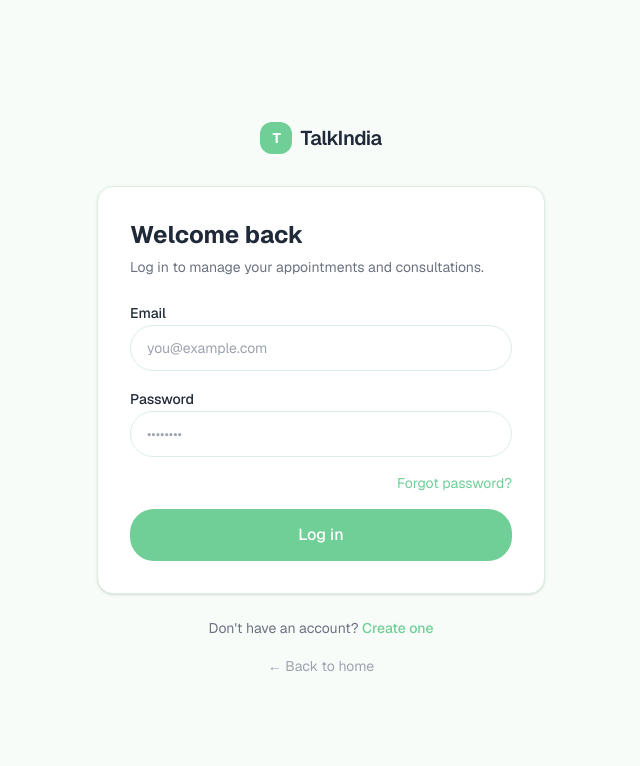
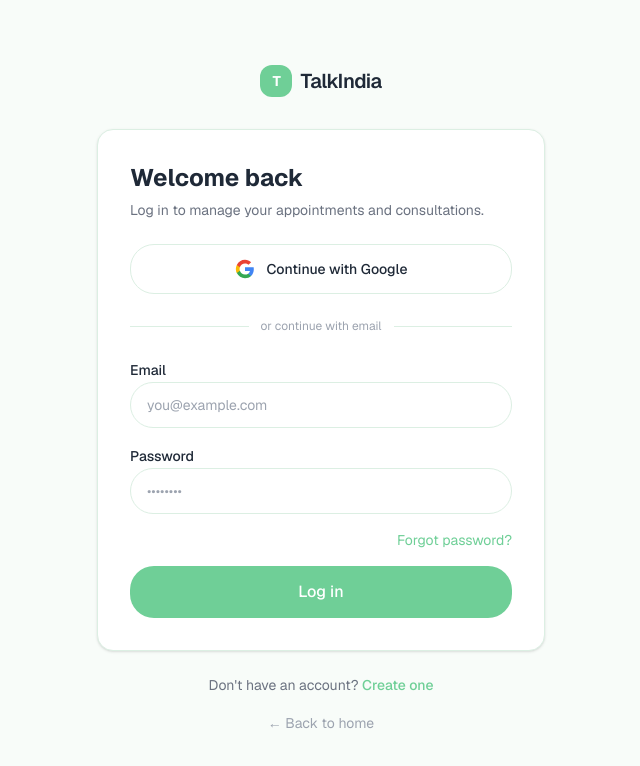
Before and after one commit to chholebhature1/Tki, a Next.js app: page /login in a window 1280 px wide. Shown: the top 766 px of the page, without its empty margins (319-959 px from the left). Built offline with nearby package versions, Linux system fonts and the light colour scheme.

Commit message:
feat(auth): implement Google OAuth

```diff
--- a/src/app/(auth)/login/page.tsx
+++ b/src/app/(auth)/login/page.tsx
@@ -1,5 +1,5 @@
 import Link from "next/link";
-import { AuthCard, LoginForm } from "@/features/auth";
+import { AuthCard, LoginForm, GoogleSignInButton } from "@/features/auth";
 
 export const metadata = {
   title: "Log In",
@@ -19,7 +19,20 @@ export default function LoginPage() {
         </p>
       }
     >
-      <LoginForm />
+      <div className="space-y-6">
+        <GoogleSignInButton />
+
+        <div className="relative">
+          <div className="absolute inset-0 flex items-center">
+            <div className="w-full border-t border-border" />
+          </div>
+          <div className="relative flex justify-center text-xs">
+            <span className="bg-white px-3 text-muted">or continue with email</span>
+          </div>
+        </div>
+
+        <LoginForm />
+      </div>
     </AuthCard>
   );
 }
--- a/src/app/(auth)/register/page.tsx
+++ b/src/app/(auth)/register/page.tsx
@@ -1,5 +1,5 @@
 import Link from "next/link";
-import { AuthCard, RegisterForm } from "@/features/auth";
+import { AuthCard, RegisterForm, GoogleSignInButton } from "@/features/auth";
 
 export const metadata = {
   title: "Create Account",
@@ -19,7 +19,20 @@ export default function RegisterPage() {
         </p>
       }
     >
-      <RegisterForm />
+      <div className="space-y-6">
+        <GoogleSignInButton />
+
+        <div className="relative">
+          <div className="absolute inset-0 flex items-center">
+            <div className="w-full border-t border-border" />
+          </div>
+          <div className="relative flex justify-center text-xs">
+            <span className="bg-white px-3 text-muted">or register with email</span>
+          </div>
+        </div>
+
+        <RegisterForm />
+      </div>
     </AuthCard>
   );
 }
--- /dev/null
+++ b/src/features/auth/actions/oauth.actions.ts
@@ -0,0 +1,26 @@
+"use server";
+
+import { createServerSupabaseClient } from "@/lib/supabase/server";
+import { redirect } from "next/navigation";
+
+export async function signInWithGoogle() {
+  const supabase = await createServerSupabaseClient();
+  const siteUrl = process.env.NEXT_PUBLIC_SITE_URL || "http://localhost:3000";
+
+  const { data, error } = await supabase.auth.signInWithOAuth({
+    provider: "google",
+    options: {
+      redirectTo: `${siteUrl}/auth/callback?next=/dashboard`,
+    },
+  });
+
+  if (error) {
+    return { success: false, error: "Could not connect to Google. Please try again." };
+  }
+
+  if (data.url) {
+    redirect(data.url);
+  }
+
+  return { success: false, error: "Could not initiate Google sign-in." };
+}
--- /dev/null
+++ b/src/features/auth/components/google-sign-in-button.tsx
@@ -0,0 +1,63 @@
+"use client";
+
+import { useState } from "react";
+import { signInWithGoogle } from "../actions/oauth.actions";
+
+export function GoogleSignInButton() {
+  const [loading, setLoading] = useState(false);
+  const [error, setError] = useState("");
+
+  async function handleClick() {
+    setLoading(true);
+    setError("");
+
+    try {
+      const result = await signInWithGoogle();
+      if (result && !result.success) {
+        setError(result.error || "Sign-in failed.");
+        setLoading(false);
+      }
+    } catch {
+      setError("Something went wrong. Please try again.");
+      setLoading(false);
+    }
+  }
+
+  return (
+    <div>
+      <button
+        type="button"
+        onClick={handleClick}
+        disabled={loading}
+        className="flex w-full items-center justify-center gap-3 rounded-xl border border-border bg-white px-6 py-3.5 text-sm font-medium text-text transition-all hover:border-primary/30 hover:shadow-sm disabled:cursor-not-allowed disabled:opacity-60 focus-visible:outline-none focus-visible:ring-2 focus-visible:ring-primary focus-visible:ring-offset-2"
+      >
+        {loading ? (
+          <span className="h-4 w-4 animate-spin rounded-full border-2 border-text/20 border-t-text" />
+        ) : (
+          <svg className="h-5 w-5" viewBox="0 0 24 24" aria-hidden="true">
+            <path
+              d="M22.56 12.25c0-.78-.07-1.53-.2-2.25H12v4.26h5.92c-.26 1.37-1.04 2.53-2.21 3.31v2.77h3.57c2.08-1.92 3.28-4.74 3.28-8.09z"
+              fill="#4285F4"
+            />
+            <path
+              d="M12 23c2.97 0 5.46-.98 7.28-2.66l-3.57-2.77c-.98.66-2.23 1.06-3.71 1.06-2.86 0-5.29-1.93-6.16-4.53H2.18v2.84C3.99 20.53 7.7 23 12 23z"
+              fill="#34A853"
+            />
+            <path
+              d="M5.84 14.09c-.22-.66-.35-1.36-.35-2.09s.13-1.43.35-2.09V7.07H2.18C1.43 8.55 1 10.22 1 12s.43 3.45 1.18 4.93l2.85-2.22.81-.62z"
+              fill="#FBBC05"
+            />
+            <path
+              d="M12 5.38c1.62 0 3.06.56 4.21 1.64l3.15-3.15C17.45 2.09 14.97 1 12 1 7.7 1 3.99 3.47 2.18 7.07l3.66 2.84c.87-2.6 3.3-4.53 6.16-4.53z"
+              fill="#EA4335"
+            />
+          </svg>
+        )}
+        {loading ? "Connecting..." : "Continue with Google"}
+      </button>
+      {error && (
+        <p className="mt-2 text-center text-xs text-danger">{error}</p>
+      )}
+    </div>
+  );
+}
--- a/src/features/auth/components/index.ts
+++ b/src/features/auth/components/index.ts
@@ -2,6 +2,7 @@ export { LoginForm } from "./login-form";
 export { RegisterForm } from "./register-form";
 export { ForgotPasswordForm } from "./forgot-password-form";
 export { ResetPasswordForm } from "./reset-password-form";
+export { GoogleSignInButton } from "./google-sign-in-button";
 export { AuthCard } from "./auth-card";
 export { FormField, Input } from "./form-field";
 export { SubmitButton } from "./submit-button";
--- a/src/features/auth/index.ts
+++ b/src/features/auth/index.ts
@@ -3,6 +3,8 @@ export {
   RegisterForm,
   ForgotPasswordForm,
   ResetPasswordForm,
+  GoogleSignInButton,
   AuthCard,
 } from "./components";
 export { loginAction, registerAction, forgotPasswordAction, resetPasswordAction, logoutAction } from "./actions/auth.actions";
+export { signInWithGoogle } from "./actions/oauth.actions";
```
Also changed, not shown: .docs/Tasks.md.
